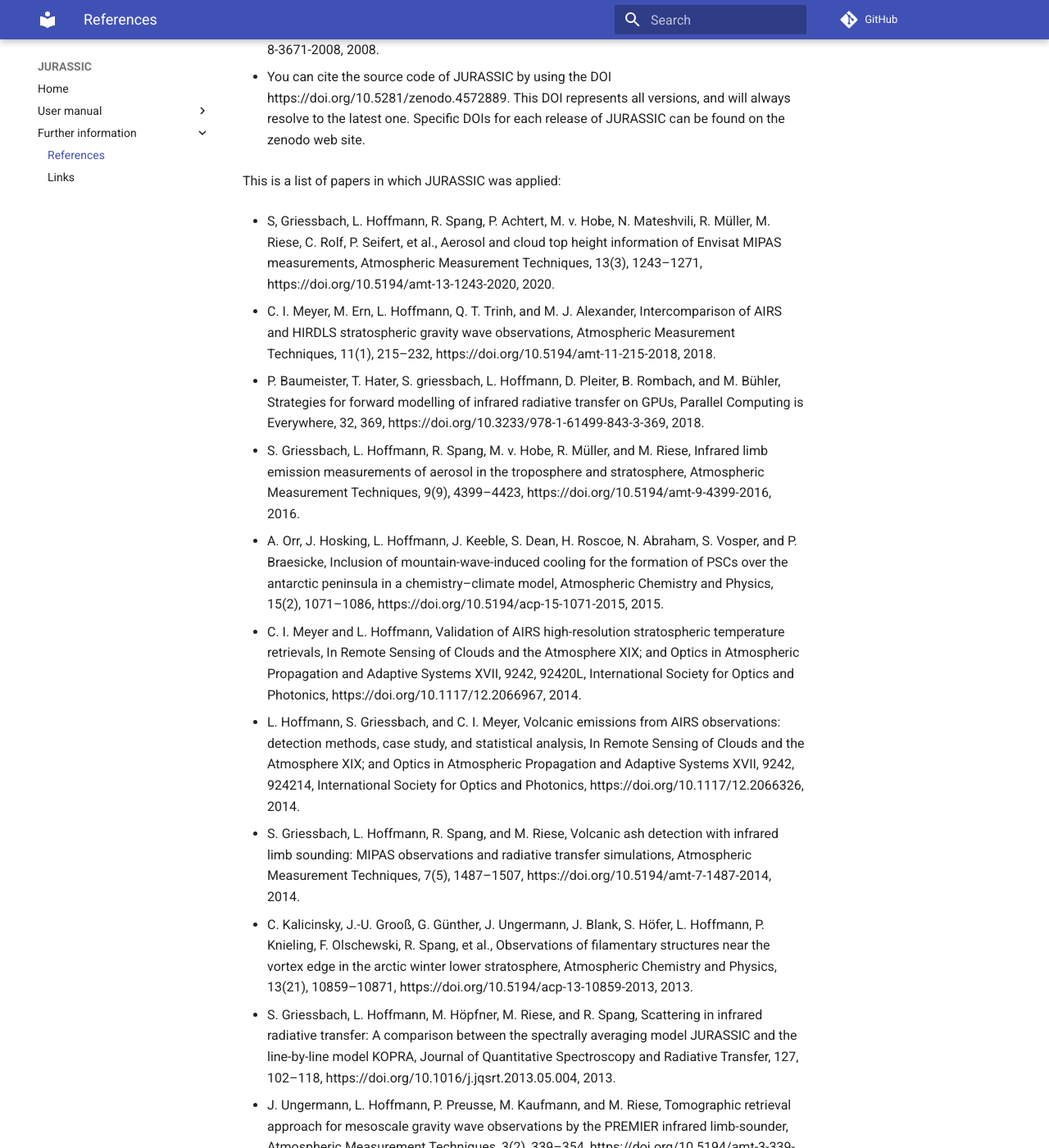
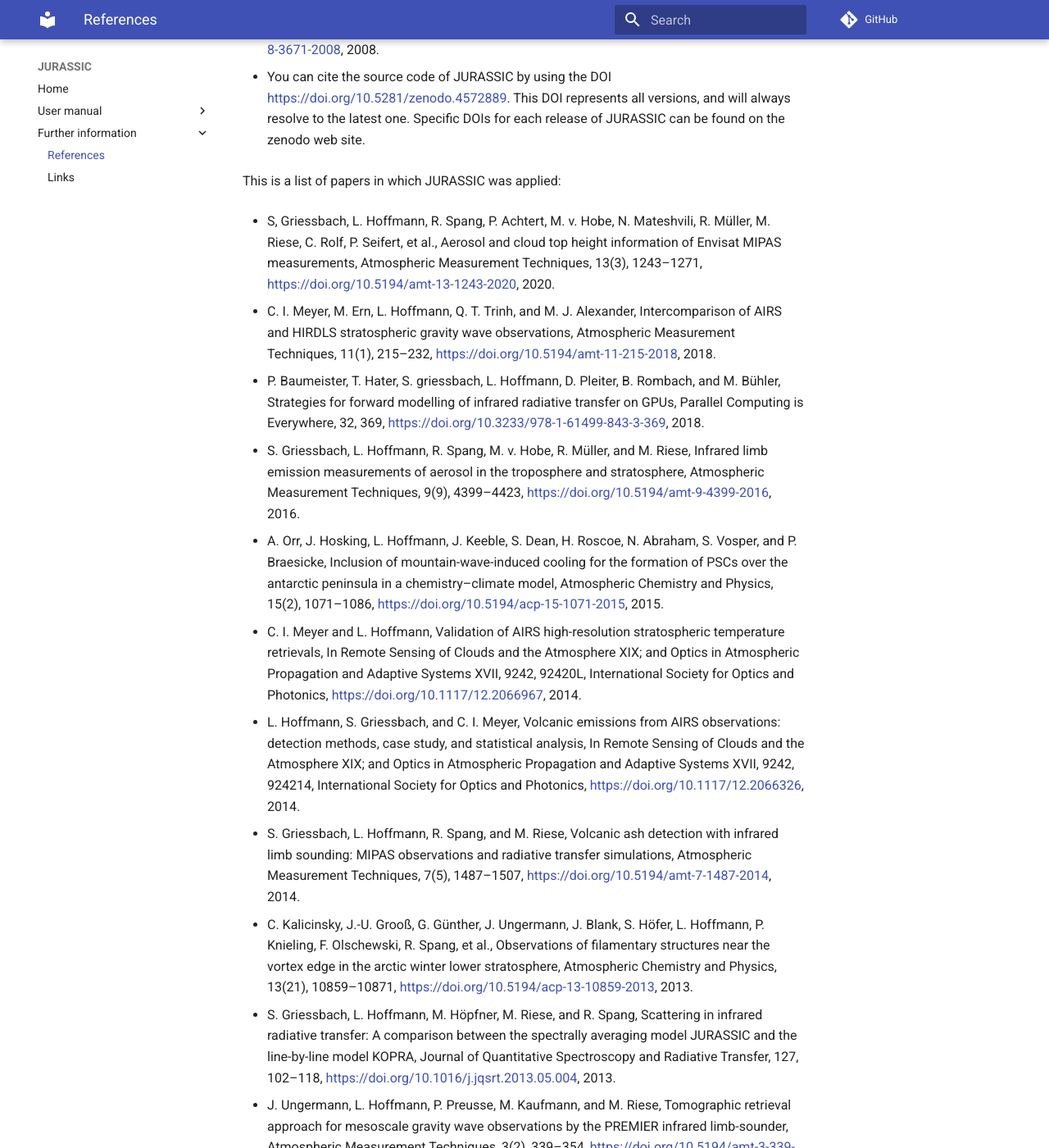
Before and after one commit to slcs-jsc/jurassic, an MkDocs documentation site: the page built from docs/manual/references.md, in a window 1280 px wide and 1400 px high, scrolled down 428 px. Shown: the whole window at 82% size. Built offline with MkDocs 1.6.1 and Material for MkDocs 9.7.7, drawn with Linux system fonts in a browser that asks for light colours; comment, search, counter and statistics services are not loaded; some of the changed text lies outside the part shown.

Commit message:
Update reference list.

```diff
--- a/docs/manual/references.md
+++ b/docs/manual/references.md
@@ -2,53 +2,52 @@
 
 These are the main references for citing the JURASSIC model in scientific publications:
 
-- Baumeister, P. F. and Hoffmann, L., Fast infrared radiative transfer calculations using graphics processing units: JURASSIC-GPU v2.0, Geosci. Model Dev., 15, 1855–1874, https://doi.org/10.5194/gmd-15-1855-2022, 2022.
+- Baumeister, P. F. and Hoffmann, L., Fast infrared radiative transfer calculations using graphics processing units: JURASSIC-GPU v2.0, Geosci. Model Dev., 15, 1855–1874, <https://doi.org/10.5194/gmd-15-1855-2022>, 2022.
 
-- Hoffmann, L., and M. J. Alexander, Retrieval of stratospheric temperatures from Atmospheric Infrared Sounder radiance measurements for gravity wave studies, J. Geophys. Res., 114, D07105, https://doi.org/10.1029/2008JD011241, 2009.
+- Hoffmann, L., and M. J. Alexander, Retrieval of stratospheric temperatures from Atmospheric Infrared Sounder radiance measurements for gravity wave studies, J. Geophys. Res., 114, D07105, <https://doi.org/10.1029/2008JD011241>, 2009.
 
-- Hoffmann, L., Kaufmann, M., Spang, R., Müller, R., Remedios, J. J., Moore, D. P., Volk, C. M., von Clarmann, T., and Riese, M., Envisat MIPAS measurements of CFC-11: retrieval, validation, and climatology, Atmos. Chem. Phys., 8, 3671-3688, https://doi.org/10.5194/acp-8-3671-2008, 2008.
+- Hoffmann, L., Kaufmann, M., Spang, R., Müller, R., Remedios, J. J., Moore, D. P., Volk, C. M., von Clarmann, T., and Riese, M., Envisat MIPAS measurements of CFC-11: retrieval, validation, and climatology, Atmos. Chem. Phys., 8, 3671-3688, <https://doi.org/10.5194/acp-8-3671-2008>, 2008.
 
-- You can cite the source code of JURASSIC by using the DOI https://doi.org/10.5281/zenodo.4572889. This DOI represents all versions, and will always resolve to the latest one. Specific DOIs for each release of JURASSIC can be found on the zenodo web site.
+- You can cite the source code of JURASSIC by using the DOI <https://doi.org/10.5281/zenodo.4572889>. This DOI represents all versions, and will always resolve to the latest one. Specific DOIs for each release of JURASSIC can be found on the zenodo web site.
 
 This is a list of papers in which JURASSIC was applied:
 
-- S, Griessbach, L. Hoffmann, R. Spang, P. Achtert, M. v. Hobe, N. Mateshvili, R. Müller, M. Riese, C. Rolf, P. Seifert, et al., Aerosol and cloud top height information of Envisat MIPAS measurements, Atmospheric Measurement Techniques, 13(3), 1243–1271, https://doi.org/10.5194/amt-13-1243-2020, 2020.
+- S, Griessbach, L. Hoffmann, R. Spang, P. Achtert, M. v. Hobe, N. Mateshvili, R. Müller, M. Riese, C. Rolf, P. Seifert, et al., Aerosol and cloud top height information of Envisat MIPAS measurements, Atmospheric Measurement Techniques, 13(3), 1243–1271, <https://doi.org/10.5194/amt-13-1243-2020>, 2020.
 
-- C. I. Meyer, M. Ern, L. Hoffmann, Q. T. Trinh, and M. J. Alexander, Intercomparison of AIRS and HIRDLS stratospheric gravity wave observations, Atmospheric Measurement Techniques, 11(1), 215–232, https://doi.org/10.5194/amt-11-215-2018, 2018.
+- C. I. Meyer, M. Ern, L. Hoffmann, Q. T. Trinh, and M. J. Alexander, Intercomparison of AIRS and HIRDLS stratospheric gravity wave observations, Atmospheric Measurement Techniques, 11(1), 215–232, <https://doi.org/10.5194/amt-11-215-2018>, 2018.
 
-- P. Baumeister, T. Hater, S. griessbach, L. Hoffmann, D. Pleiter, B. Rombach, and M. Bühler, Strategies for forward modelling of infrared radiative transfer on GPUs, Parallel Computing is Everywhere, 32, 369, https://doi.org/10.3233/978-1-61499-843-3-369, 2018.
+- P. Baumeister, T. Hater, S. griessbach, L. Hoffmann, D. Pleiter, B. Rombach, and M. Bühler, Strategies for forward modelling of infrared radiative transfer on GPUs, Parallel Computing is Everywhere, 32, 369, <https://doi.org/10.3233/978-1-61499-843-3-369>, 2018.
 
-- S. Griessbach, L. Hoffmann, R. Spang, M. v. Hobe, R. Müller, and M. Riese, Infrared limb emission measurements of aerosol in the troposphere and stratosphere, Atmospheric Measurement Techniques, 9(9), 4399–4423, https://doi.org/10.5194/amt-9-4399-2016, 2016.
+- S. Griessbach, L. Hoffmann, R. Spang, M. v. Hobe, R. Müller, and M. Riese, Infrared limb emission measurements of aerosol in the troposphere and stratosphere, Atmospheric Measurement Techniques, 9(9), 4399–4423, <https://doi.org/10.5194/amt-9-4399-2016>, 2016.
 
-- A. Orr, J. Hosking, L. Hoffmann, J. Keeble, S. Dean, H. Roscoe, N. Abraham, S. Vosper, and P. Braesicke, Inclusion of mountain-wave-induced cooling for the formation of PSCs over the antarctic peninsula in a chemistry–climate model, Atmospheric Chemistry and Physics, 15(2), 1071–1086, https://doi.org/10.5194/acp-15-1071-2015, 2015.
+- A. Orr, J. Hosking, L. Hoffmann, J. Keeble, S. Dean, H. Roscoe, N. Abraham, S. Vosper, and P. Braesicke, Inclusion of mountain-wave-induced cooling for the formation of PSCs over the antarctic peninsula in a chemistry–climate model, Atmospheric Chemistry and Physics, 15(2), 1071–1086, <https://doi.org/10.5194/acp-15-1071-2015>, 2015.
 
-- C. I. Meyer and L. Hoffmann, Validation of AIRS high-resolution stratospheric temperature retrievals, In Remote Sensing of Clouds and the Atmosphere XIX; and Optics in Atmospheric Propagation and Adaptive Systems XVII, 9242, 92420L, International Society for Optics and Photonics, https://doi.org/10.1117/12.2066967, 2014.
+- C. I. Meyer and L. Hoffmann, Validation of AIRS high-resolution stratospheric temperature retrievals, In Remote Sensing of Clouds and the Atmosphere XIX; and Optics in Atmospheric Propagation and Adaptive Systems XVII, 9242, 92420L, International Society for Optics and Photonics, <https://doi.org/10.1117/12.2066967>, 2014.
 
-- L. Hoffmann, S. Griessbach, and C. I. Meyer, Volcanic emissions from AIRS observations: detection methods, case study, and statistical analysis, In Remote Sensing of Clouds and the Atmosphere XIX; and Optics in Atmospheric Propagation and Adaptive Systems XVII, 9242, 924214, International Society for Optics and Photonics, https://doi.org/10.1117/12.2066326, 2014.
+- L. Hoffmann, S. Griessbach, and C. I. Meyer, Volcanic emissions from AIRS observations: detection methods, case study, and statistical analysis, In Remote Sensing of Clouds and the Atmosphere XIX; and Optics in Atmospheric Propagation and Adaptive Systems XVII, 9242, 924214, International Society for Optics and Photonics, <https://doi.org/10.1117/12.2066326>, 2014.
 
-- S. Griessbach, L. Hoffmann, R. Spang, and M. Riese, Volcanic ash detection with infrared limb sounding: MIPAS observations and radiative transfer simulations, Atmospheric Measurement Techniques, 7(5), 1487–1507, https://doi.org/10.5194/amt-7-1487-2014, 2014.
+- S. Griessbach, L. Hoffmann, R. Spang, and M. Riese, Volcanic ash detection with infrared limb sounding: MIPAS observations and radiative transfer simulations, Atmospheric Measurement Techniques, 7(5), 1487–1507, <https://doi.org/10.5194/amt-7-1487-2014>, 2014.
 
-- C. Kalicinsky, J.-U. Grooß, G. Günther, J. Ungermann, J. Blank, S. Höfer, L. Hoffmann, P. Knieling, F. Olschewski, R. Spang, et al., Observations of filamentary structures near the vortex edge in the arctic winter lower stratosphere, Atmospheric Chemistry and Physics, 13(21), 10859–10871, https://doi.org/10.5194/acp-13-10859-2013, 2013.
+- C. Kalicinsky, J.-U. Grooß, G. Günther, J. Ungermann, J. Blank, S. Höfer, L. Hoffmann, P. Knieling, F. Olschewski, R. Spang, et al., Observations of filamentary structures near the vortex edge in the arctic winter lower stratosphere, Atmospheric Chemistry and Physics, 13(21), 10859–10871, <https://doi.org/10.5194/acp-13-10859-2013>, 2013.
 
-- S. Griessbach, L. Hoffmann, M. Höpfner, M. Riese, and R. Spang, Scattering in infrared radiative transfer: A comparison between the spectrally averaging model JURASSIC and the line-by-line model KOPRA, Journal of Quantitative Spectroscopy and Radiative Transfer, 127, 102–118, https://doi.org/10.1016/j.jqsrt.2013.05.004, 2013.
+- S. Griessbach, L. Hoffmann, M. Höpfner, M. Riese, and R. Spang, Scattering in infrared radiative transfer: A comparison between the spectrally averaging model JURASSIC and the line-by-line model KOPRA, Journal of Quantitative Spectroscopy and Radiative Transfer, 127, 102–118, <https://doi.org/10.1016/j.jqsrt.2013.05.004>, 2013.
 
-- J. Ungermann, L. Hoffmann, P. Preusse, M. Kaufmann, and M. Riese, Tomographic retrieval approach for mesoscale gravity wave observations by the PREMIER infrared limb-sounder, Atmospheric Measurement Techniques, 3(2), 339–354, https://doi.org/10.5194/amt-3-339-2010, 2010.
+- J. Ungermann, L. Hoffmann, P. Preusse, M. Kaufmann, and M. Riese, Tomographic retrieval approach for mesoscale gravity wave observations by the PREMIER infrared limb-sounder, Atmospheric Measurement Techniques, 3(2), 339–354, <https://doi.org/10.5194/amt-3-339-2010>, 2010.
 
-- L. Hoffmann and M. J. Alexander, Occurrence frequency of convective gravity waves during the north American thunderstorm season, Journal of Geophysical Research: Atmospheres, 115(D20), https://doi.org/10.1029/2010JD014401, 2010.
+- L. Hoffmann and M. J. Alexander, Occurrence frequency of convective gravity waves during the north American thunderstorm season, Journal of Geophysical Research: Atmospheres, 115(D20), <https://doi.org/10.1029/2010JD014401>, 2010.
 
-- A. W. Grimsdell, M. J. Alexander, P. T. May, and L. Hoffmann, Model study of waves generated by convection with direct validation via satellite, Journal of the Atmospheric Sciences, 67(5), 1617–1631, https://doi.org/10.1175/2009JAS3197.1, 2010.
+- A. W. Grimsdell, M. J. Alexander, P. T. May, and L. Hoffmann, Model study of waves generated by convection with direct validation via satellite, Journal of the Atmospheric Sciences, 67(5), 1617–1631, <https://doi.org/10.1175/2009JAS3197.1>, 2010.
 
-- P. Preusse, S. Schroeder, L. Hoffmann, M. Ern, F. Friedl-Vallon, J. Ungermann, H. Oelhaf, H. Fischer, and M. Riese, New perspectives on gravity wave remote sensing by spaceborne infrared limb imaging, Atmospheric Measurement Techniques, 2(1), 299–311, https://doi.org/10.5194/amt-2-299-2009, 2009.
+- P. Preusse, S. Schroeder, L. Hoffmann, M. Ern, F. Friedl-Vallon, J. Ungermann, H. Oelhaf, H. Fischer, and M. Riese, New perspectives on gravity wave remote sensing by spaceborne infrared limb imaging, Atmospheric Measurement Techniques, 2(1), 299–311, <https://doi.org/10.5194/amt-2-299-2009>, 2009.
 
-- L. Hoffmann, K. Weigel, R. Spang, S. Schroeder, K. Arndt, C. Lehmann, M. Kaufmann, M. Ern, P. Preusse, F. Stroh, et al., CRISTA-NF measurements of water vapor during the SCOUT-O3 tropical aircraft campaign, Advances in Space Research, 43(1), 74–81, https://doi.org/10.1016/j.asr.2008.03.018, 2009.
+- L. Hoffmann, K. Weigel, R. Spang, S. Schroeder, K. Arndt, C. Lehmann, M. Kaufmann, M. Ern, P. Preusse, F. Stroh, et al., CRISTA-NF measurements of water vapor during the SCOUT-O3 tropical aircraft campaign, Advances in Space Research, 43(1), 74–81, <https://doi.org/10.1016/j.asr.2008.03.018>, 2009.
 
-- L. Hoffmann and M. Alexander, Retrieval of stratospheric temperatures from Atmospheric InfraRed Sounder radiance measurements for gravity wave studies, Journal of Geophysical Research: Atmospheres, 114(D7), https://doi.org/10.1029/2008JD011241, 2009.
+- L. Hoffmann and M. Alexander, Retrieval of stratospheric temperatures from Atmospheric InfraRed Sounder radiance measurements for gravity wave studies, Journal of Geophysical Research: Atmospheres, 114(D7), <https://doi.org/10.1029/2008JD011241>, 2009.
 
-- L. Hoffmann, M. Kaufmann, R. Spang, R. Müller, J. J. Remedios, D. Moore, C. Volk, T. v. Clarmann, and M. Riese, Envisat MIPAS measurements of CFC-11: retrieval, validation, and climatology, Atmospheric Chemistry and Physics, 8(13), 3671–3688, https://doi.org/10.5194/acp-8-3671-2008, 2008.
+- L. Hoffmann, M. Kaufmann, R. Spang, R. Müller, J. J. Remedios, D. Moore, C. Volk, T. v. Clarmann, and M. Riese, Envisat MIPAS measurements of CFC-11: retrieval, validation, and climatology, Atmospheric Chemistry and Physics, 8(13), 3671–3688, <https://doi.org/10.5194/acp-8-3671-2008>, 2008.
 
+- L. Hoffmann, Schnelle Spurengasretrieval für das Satellitenexperiment Envisat MIPAS, PhD thesis, Universität Wuppertal, Fakultät für Mathematik und Naturwissenschaften, <https://elekpub.bib.uni-wuppertal.de/urn/urn:nbn:de:hbz:468-20060074>, 2006.
 
-- L. Hoffmann, Schnelle Spurengasretrieval für das Satellitenexperiment Envisat MIPAS, PhD thesis, Universität Wuppertal, Fakultät für Mathematik und Naturwissenschaften, https://elekpub.bib.uni-wuppertal.de/urn/urn:nbn:de:hbz:468-20060074, 2006.
+- L. Hoffmann, R. Spang, M. Kaufmann, and M. Riese, Retrieval of CFC-11 and CFC-12 from Envisat MIPAS observations by means of rapid radiative transfer calculations, Advances in Space Research, 36(5), 915–921, <https://doi.org/10.1016/j.asr.2005.03.112>, 2005.
 
-- L. Hoffmann, R. Spang, M. Kaufmann, and M. Riese, Retrieval of CFC-11 and CFC-12 from Envisat MIPAS observations by means of rapid radiative transfer calculations, Advances in Space Research, 36(5), 915–921, https://doi.org/10.1016/j.asr.2005.03.112, 2005.
-
-- L. Hoffmann, R. Spang, and M. Riese, Retrieval of chlorofluorocarbon distributions from Envisat MIPAS measurements, In Remote Sensing of Clouds and the Atmosphere IX, 5571, 193–204, International Society for Optics and Photonics, https://doi.org/10.1117/12.564794, 2004.
+- L. Hoffmann, R. Spang, and M. Riese, Retrieval of chlorofluorocarbon distributions from Envisat MIPAS measurements, In Remote Sensing of Clouds and the Atmosphere IX, 5571, 193–204, International Society for Optics and Photonics, <https://doi.org/10.1117/12.564794>, 2004.
```
